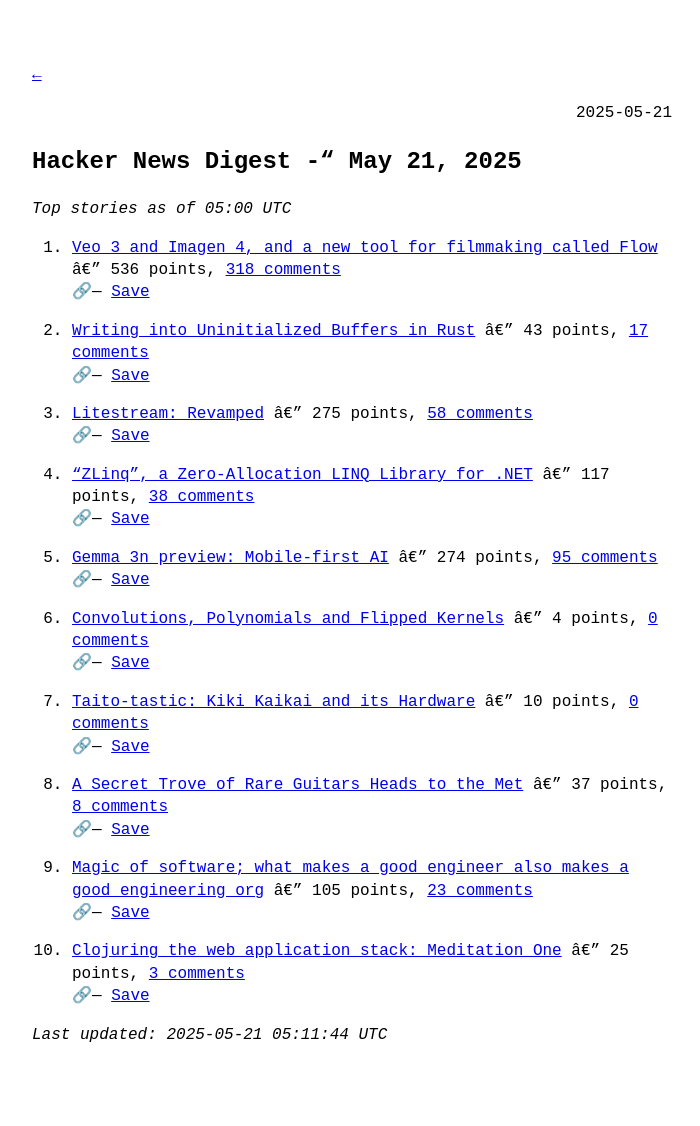
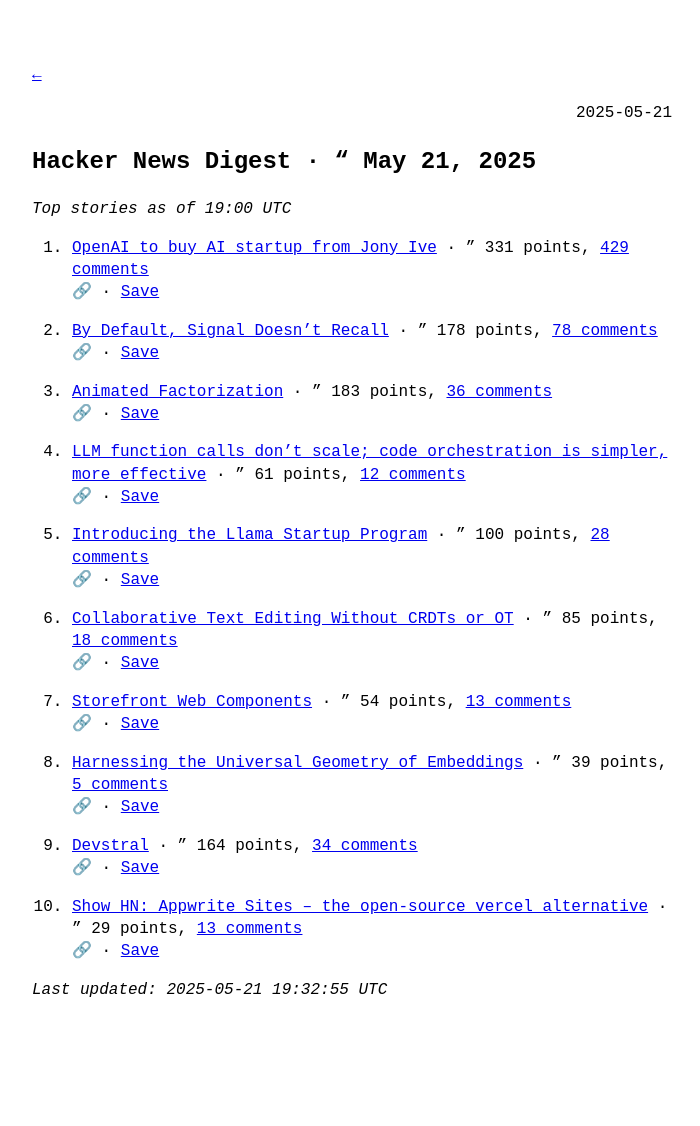
Before and after one commit to syazarilasyraf/hn.syazarilasyraf.com, a Jekyll site: the page built from _posts/2025-05-21-hn.md, in a window 1280 px wide. Shown: the whole page, without its empty margins (288-988 px from the left). Built offline with Jekyll 4.4.1, drawn with Linux system fonts in a browser that asks for light colours; after the commit the page ends 1081 px from its top, so only the background shows below that.

Commit message:
Add daily HN digest for 2025-05-21

```diff
--- a/_posts/2025-05-21-hn.md
+++ b/_posts/2025-05-21-hn.md
@@ -1,40 +1,40 @@
 ---
-title: "Hacker News Digest -“ May 21, 2025"
-date: 2025-05-21T05:00:00Z
+title: "Hacker News Digest · “ May 21, 2025"
+date: 2025-05-21T19:00:00Z
 layout: post
 ---
 
-*Top stories as of 05:00 UTC*
+*Top stories as of 19:00 UTC*
 
-1. [Veo 3 and Imagen 4, and a new tool for filmmaking called Flow](https://blog.google/technology/ai/generative-media-models-io-2025/) â€” 536 points, [318 comments](https://news.ycombinator.com/item?id=44044043)
-   🔗— [Save](https://bookmark.syazarilasyraf.com/bookmarks/new?url=https%3A%2F%2Fblog.google%2Ftechnology%2Fai%2Fgenerative-media-models-io-2025%2F&title=Veo%203%20and%20Imagen%204%2C%20and%20a%20new%20tool%20for%20filmmaking%20called%20Flow)
+1. [OpenAI to buy AI startup from Jony Ive](https://www.bloomberg.com/news/articles/2025-05-21/openai-to-buy-apple-veteran-jony-ive-s-ai-device-startup-in-6-5-billion-deal) · ” 331 points, [429 comments](https://news.ycombinator.com/item?id=44053518)
+   🔗 · [Save](https://bookmark.syazarilasyraf.com/bookmarks/new?url=https%3A%2F%2Fwww.bloomberg.com%2Fnews%2Farticles%2F2025-05-21%2Fopenai-to-buy-apple-veteran-jony-ive-s-ai-device-startup-in-6-5-billion-deal&title=OpenAI%20to%20buy%20AI%20startup%20from%20Jony%20Ive)
 
-2. [Writing into Uninitialized Buffers in Rust](https://blog.sunfishcode.online/writingintouninitializedbuffersinrust/) â€” 43 points, [17 comments](https://news.ycombinator.com/item?id=44032680)
-   🔗— [Save](https://bookmark.syazarilasyraf.com/bookmarks/new?url=https%3A%2F%2Fblog.sunfishcode.online%2Fwritingintouninitializedbuffersinrust%2F&title=Writing%20into%20Uninitialized%20Buffers%20in%20Rust)
+2. [By Default, Signal Doesn't Recall](https://signal.org/blog/signal-doesnt-recall/) · ” 178 points, [78 comments](https://news.ycombinator.com/item?id=44053364)
+   🔗 · [Save](https://bookmark.syazarilasyraf.com/bookmarks/new?url=https%3A%2F%2Fsignal.org%2Fblog%2Fsignal-doesnt-recall%2F&title=By%20Default%2C%20Signal%20Doesn%27t%20Recall)
 
-3. [Litestream: Revamped](https://fly.io/blog/litestream-revamped/) â€” 275 points, [58 comments](https://news.ycombinator.com/item?id=44045292)
-   🔗— [Save](https://bookmark.syazarilasyraf.com/bookmarks/new?url=https%3A%2F%2Ffly.io%2Fblog%2Flitestream-revamped%2F&title=Litestream%3A%20Revamped)
+3. [Animated Factorization](http://www.datapointed.net/visualizations/math/factorization/animated-diagrams/) · ” 183 points, [36 comments](https://news.ycombinator.com/item?id=44051958)
+   🔗 · [Save](https://bookmark.syazarilasyraf.com/bookmarks/new?url=http%3A%2F%2Fwww.datapointed.net%2Fvisualizations%2Fmath%2Ffactorization%2Fanimated-diagrams%2F&title=Animated%20Factorization)
 
-4. [“ZLinq”, a Zero-Allocation LINQ Library for .NET](https://neuecc.medium.com/zlinq-a-zero-allocation-linq-library-for-net-1bb0a3e5c749) â€” 117 points, [38 comments](https://news.ycombinator.com/item?id=44046578)
-   🔗— [Save](https://bookmark.syazarilasyraf.com/bookmarks/new?url=https%3A%2F%2Fneuecc.medium.com%2Fzlinq-a-zero-allocation-linq-library-for-net-1bb0a3e5c749&title=%E2%80%9CZLinq%E2%80%9D%2C%20a%20Zero-Allocation%20LINQ%20Library%20for%20.NET)
+4. [LLM function calls don't scale; code orchestration is simpler, more effective](https://jngiam.bearblog.dev/mcp-large-data/) · ” 61 points, [12 comments](https://news.ycombinator.com/item?id=44053744)
+   🔗 · [Save](https://bookmark.syazarilasyraf.com/bookmarks/new?url=https%3A%2F%2Fjngiam.bearblog.dev%2Fmcp-large-data%2F&title=LLM%20function%20calls%20don%27t%20scale%3B%20code%20orchestration%20is%20simpler%2C%20more%20effective)
 
-5. [Gemma 3n preview: Mobile-first AI](https://developers.googleblog.com/en/introducing-gemma-3n/) â€” 274 points, [95 comments](https://news.ycombinator.com/item?id=44044199)
-   🔗— [Save](https://bookmark.syazarilasyraf.com/bookmarks/new?url=https%3A%2F%2Fdevelopers.googleblog.com%2Fen%2Fintroducing-gemma-3n%2F&title=Gemma%203n%20preview%3A%20Mobile-first%20AI)
+5. [Introducing the Llama Startup Program](https://ai.meta.com/blog/llama-startup-program/?_fb_noscript=1) · ” 100 points, [28 comments](https://news.ycombinator.com/item?id=44052984)
+   🔗 · [Save](https://bookmark.syazarilasyraf.com/bookmarks/new?url=https%3A%2F%2Fai.meta.com%2Fblog%2Fllama-startup-program%2F%3F_fb_noscript%3D1&title=Introducing%20the%20Llama%20Startup%20Program)
 
-6. [Convolutions, Polynomials and Flipped Kernels](https://eli.thegreenplace.net/2025/convolutions-polynomials-and-flipped-kernels/) â€” 4 points, [0 comments](https://news.ycombinator.com/item?id=44048306)
-   🔗— [Save](https://bookmark.syazarilasyraf.com/bookmarks/new?url=https%3A%2F%2Feli.thegreenplace.net%2F2025%2Fconvolutions-polynomials-and-flipped-kernels%2F&title=Convolutions%2C%20Polynomials%20and%20Flipped%20Kernels)
+6. [Collaborative Text Editing Without CRDTs or OT](https://mattweidner.com/2025/05/21/text-without-crdts.html) · ” 85 points, [18 comments](https://news.ycombinator.com/item?id=44053560)
+   🔗 · [Save](https://bookmark.syazarilasyraf.com/bookmarks/new?url=https%3A%2F%2Fmattweidner.com%2F2025%2F05%2F21%2Ftext-without-crdts.html&title=Collaborative%20Text%20Editing%20Without%20CRDTs%20or%20OT)
 
-7. [Taito-tastic: Kiki Kaikai and its Hardware](https://nicole.express/2025/pocky-but-wheres-rocky.html) â€” 10 points, [0 comments](https://news.ycombinator.com/item?id=44021841)
-   🔗— [Save](https://bookmark.syazarilasyraf.com/bookmarks/new?url=https%3A%2F%2Fnicole.express%2F2025%2Fpocky-but-wheres-rocky.html&title=Taito-tastic%3A%20Kiki%20Kaikai%20and%20its%20Hardware)
+7. [Storefront Web Components](https://shopify.dev/docs/api/storefront-web-components) · ” 54 points, [13 comments](https://news.ycombinator.com/item?id=44053603)
+   🔗 · [Save](https://bookmark.syazarilasyraf.com/bookmarks/new?url=https%3A%2F%2Fshopify.dev%2Fdocs%2Fapi%2Fstorefront-web-components&title=Storefront%20Web%20Components)
 
-8. [A Secret Trove of Rare Guitars Heads to the Met](https://www.newyorker.com/magazine/2025/05/26/a-secret-trove-of-rare-guitars-heads-to-the-met) â€” 37 points, [8 comments](https://news.ycombinator.com/item?id=44047693)
-   🔗— [Save](https://bookmark.syazarilasyraf.com/bookmarks/new?url=https%3A%2F%2Fwww.newyorker.com%2Fmagazine%2F2025%2F05%2F26%2Fa-secret-trove-of-rare-guitars-heads-to-the-met&title=A%20Secret%20Trove%20of%20Rare%20Guitars%20Heads%20to%20the%20Met)
+8. [Harnessing the Universal Geometry of Embeddings](https://arxiv.org/abs/2505.12540) · ” 39 points, [5 comments](https://news.ycombinator.com/item?id=44054425)
+   🔗 · [Save](https://bookmark.syazarilasyraf.com/bookmarks/new?url=https%3A%2F%2Farxiv.org%2Fabs%2F2505.12540&title=Harnessing%20the%20Universal%20Geometry%20of%20Embeddings)
 
-9. [Magic of software; what makes a good engineer also makes a good engineering org](https://moxie.org/2024/09/23/a-good-engineer.html) â€” 105 points, [23 comments](https://news.ycombinator.com/item?id=44026703)
-   🔗— [Save](https://bookmark.syazarilasyraf.com/bookmarks/new?url=https%3A%2F%2Fmoxie.org%2F2024%2F09%2F23%2Fa-good-engineer.html&title=Magic%20of%20software%3B%20what%20makes%20a%20good%20engineer%20also%20makes%20a%20good%20engineering%20org)
+9. [Devstral](https://mistral.ai/news/devstral) · ” 164 points, [34 comments](https://news.ycombinator.com/item?id=44051733)
+   🔗 · [Save](https://bookmark.syazarilasyraf.com/bookmarks/new?url=https%3A%2F%2Fmistral.ai%2Fnews%2Fdevstral&title=Devstral)
 
-10. [Clojuring the web application stack: Meditation One](https://www.evalapply.org/posts/clojure-web-app-from-scratch/index.html) â€” 25 points, [3 comments](https://news.ycombinator.com/item?id=44041255)
-   🔗— [Save](https://bookmark.syazarilasyraf.com/bookmarks/new?url=https%3A%2F%2Fwww.evalapply.org%2Fposts%2Fclojure-web-app-from-scratch%2Findex.html&title=Clojuring%20the%20web%20application%20stack%3A%20Meditation%20One)
+10. [Show HN: Appwrite Sites – the open-source vercel alternative](https://appwrite.io/blog/post/announcing-appwrite-sites) · ” 29 points, [13 comments](https://news.ycombinator.com/item?id=44029057)
+   🔗 · [Save](https://bookmark.syazarilasyraf.com/bookmarks/new?url=https%3A%2F%2Fappwrite.io%2Fblog%2Fpost%2Fannouncing-appwrite-sites&title=Show%20HN%3A%20Appwrite%20Sites%20%E2%80%93%20the%20open-source%20vercel%20alternative)
 
 
-_Last updated: 2025-05-21 05:11:44 UTC_
+_Last updated: 2025-05-21 19:32:55 UTC_
```
